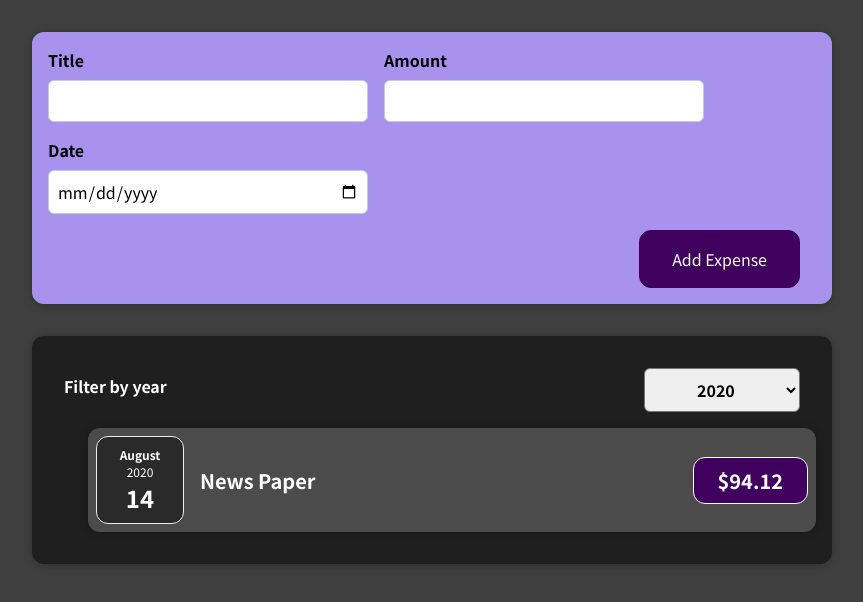
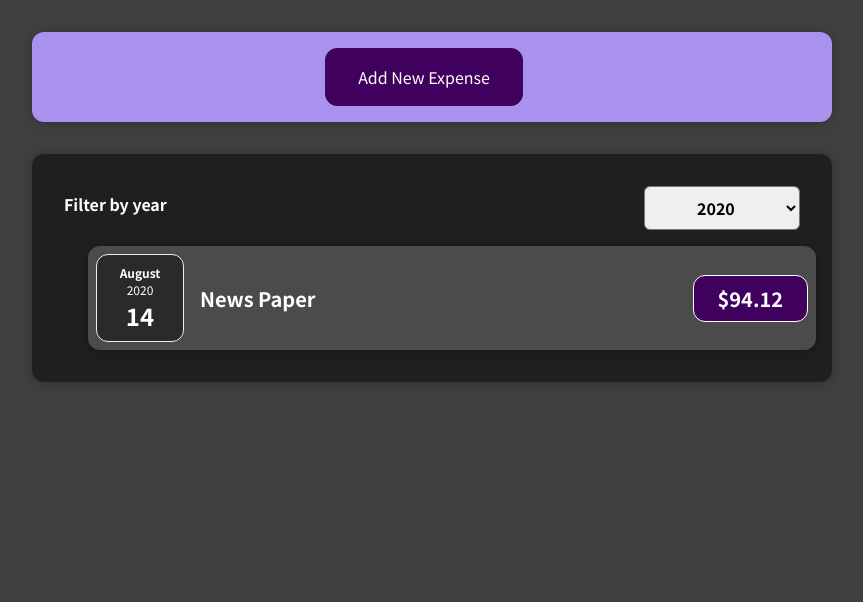
Before and after one commit to Muthu7318/react-ExpenseTracker, a React (Create React App) app: page / in a window 1280 px wide. Shown: the top 602 px of the page, without its empty margins (208-1071 px from the left). Built offline with nearby package versions, Linux system fonts and the light colour scheme.

Commit message:
showing form on condition

```diff
--- a/src/components/newExpense/ExpenseForm.js
+++ b/src/components/newExpense/ExpenseForm.js
@@ -1,4 +1,4 @@
-import "./ExpenseForm.css";
+import "./css/ExpenseForm.css";
 import { useState } from "react";
 
 const ExpenseForm = (props) => {
@@ -88,6 +88,9 @@
         </div>
       </div>
       <div className="new-expense__actions">
+        <button type="button" onClick={props.onCancelClick}>
+          Cancel
+        </button>
         <button type="submit">Add Expense</button>
       </div>
     </form>
--- a/src/components/newExpense/NewExpense.js
+++ b/src/components/newExpense/NewExpense.js
@@ -1,18 +1,36 @@
-import "./NewExpense.css";
+import "./css/NewExpense.css";
 import ExpenseForm from "./ExpenseForm";
+import { useState } from "react";
 
 const NewExpense = (props) => {
+  let [isEditing, setIsEditing] = useState(false);
   const onSubmitExpenseDataHandler = (enteredExpenseData) => {
     const expenseData = {
       ...enteredExpenseData,
       id: Math.ceil(Math.random() * 10000),
     };
     props.onAddExpense(expenseData);
+    setIsEditing(false);
+  };
+  const startEditingHandler = () => {
+    setIsEditing(true);
+  };
+
+  const stopEditingHandler = () => {
+    setIsEditing(false);
   };
 
   return (
     <div className="new-expense">
-      <ExpenseForm onSubmitExpenseData={onSubmitExpenseDataHandler} />
+      {!isEditing && (
+        <button onClick={startEditingHandler}> Add New Expense </button>
+      )}
+      {isEditing && (
+        <ExpenseForm
+          onCancelClick={stopEditingHandler}
+          onSubmitExpenseData={onSubmitExpenseDataHandler}
+        />
+      )}
     </div>
   );
 };
```
Also changed, not shown: src/components/newExpense/css/ExpenseForm.css (renamed from src/components/newExpense/ExpenseForm.css), src/components/newExpense/css/NewExpense.css (renamed from src/components/newExpense/NewExpense.css), 1 other file (tests, documents, lock files or other folders).
